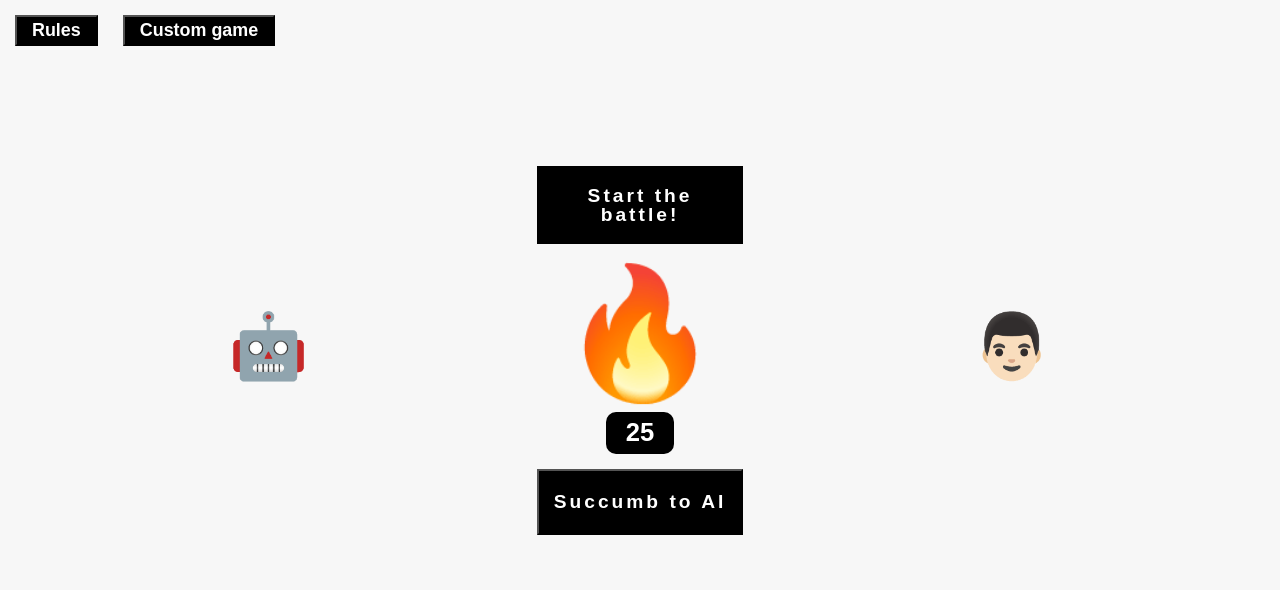
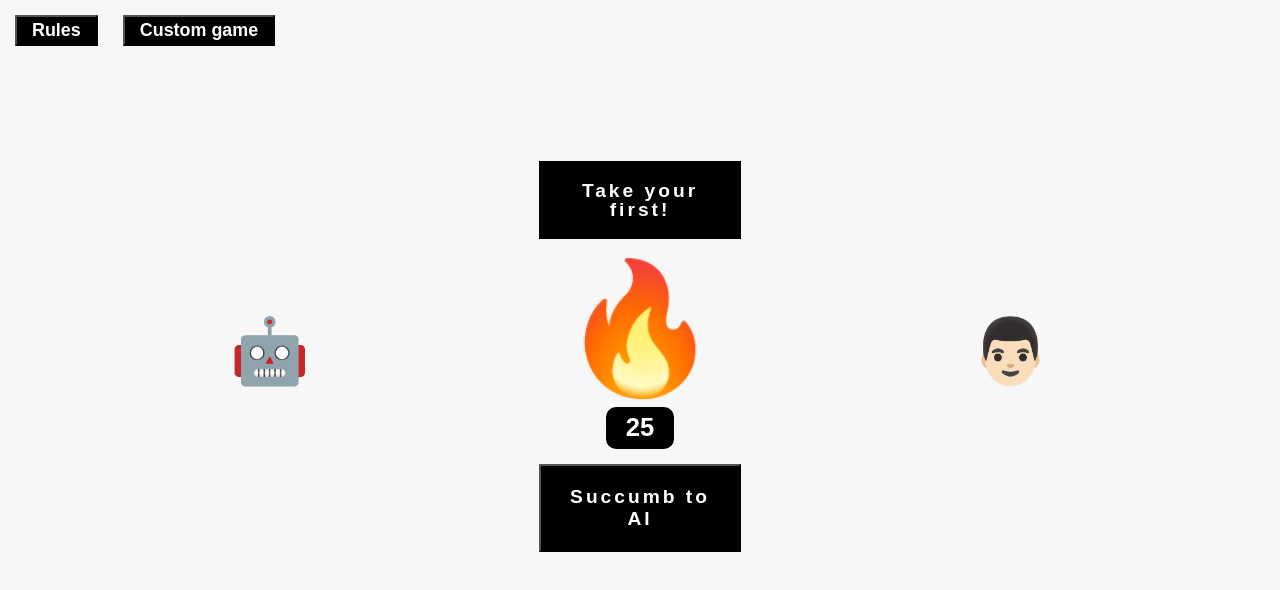
Before and after one commit to dovban-ds/pile-of-matches, a React (Create React App) app: page / in a window 1280 px wide. Shown: the top 590 px of the page. Built offline with nearby package versions, Linux system fonts and the light colour scheme.

Commit message:
+ added React context there are a lot proprs need to passed through all app, thus decided to rework it

```diff
--- a/src/App.tsx
+++ b/src/App.tsx
@@ -1,10 +1,13 @@
 import React from "react";
 import Main from "./pages/Main";
+import { GameProvider } from "./providers/gameState.provider";
 
 function App() {
   return (
     <>
-      <Main />
+      <GameProvider>
+        <Main />
+      </GameProvider>
     </>
   );
 }
--- a/src/api/aiLogic.ts
+++ b/src/api/aiLogic.ts
@@ -32,8 +32,8 @@ export const aiFirstTurnLogic = (
   setGameState(
     (gameState: TypeInitState): TypeInitState => ({
       ...gameState,
-      aiNumbs: [...gameState.aiNumbs, 3],
-      matches: gameState.matches - 3,
+      aiNumbs: [...gameState.aiNumbs, 1],
+      matches: gameState.matches - 1,
     })
   );
 };
--- a/src/pages/Main/customGame.modal.tsx
+++ b/src/pages/Main/customGame.modal.tsx
@@ -1,10 +1,9 @@
-import { ReactElement, FC, useState } from "react";
+import { ReactElement, FC, useState, useContext } from "react";
+import { GameContext } from "../../providers/gameState.provider";
 
-const CustomGame: FC<any> = ({
-  setCustomGameModal,
-  setGameState,
-}: any): ReactElement => {
+const CustomGame: FC<any> = ({ setCustomGameModal }: any): ReactElement => {
   const [value, setValue] = useState<any>("");
+  const { setGameState } = useContext(GameContext);
 
   const handleSubmit = () => {
     if (!(value % 2)) {
--- a/src/pages/Main/headerMenu.tsx
+++ b/src/pages/Main/headerMenu.tsx
@@ -1,9 +1,11 @@
-import { ReactElement, useState, FC } from "react";
+import { ReactElement, useState, FC, useContext } from "react";
 import CustomGame from "./customGame.modal";
+import { GameContext } from "../../providers/gameState.provider";
 
-const HeaderMenu: FC<any> = ({ matches, setGameState }): ReactElement => {
+const HeaderMenu: FC<any> = (): ReactElement => {
   const [rulesModal, setRulesModal] = useState(false);
   const [customGameModal, setCustomGameModal] = useState(false);
+  const { gameState, setGameState } = useContext(GameContext);
 
   const handleClick = () => {
     setRulesModal(true);
@@ -14,7 +16,7 @@ const HeaderMenu: FC<any> = ({ matches, setGameState }): ReactElement => {
       <button className="rules" onClick={handleClick}>
         Rules
       </button>
-      {matches === 25 && (
+      {gameState.matches === 25 && (
         <button
           className="custom-game"
           onClick={() => {
@@ -24,7 +26,7 @@ const HeaderMenu: FC<any> = ({ matches, setGameState }): ReactElement => {
           Custom game
         </button>
       )}
-      {matches !== 25 && (
+      {gameState.matches !== 25 && (
         <button
           className="rules"
           onClick={() => {
@@ -35,10 +37,7 @@ const HeaderMenu: FC<any> = ({ matches, setGameState }): ReactElement => {
         </button>
       )}
       {customGameModal && (
-        <CustomGame
-          setCustomGameModal={setCustomGameModal}
-          setGameState={setGameState}
-        />
+        <CustomGame setCustomGameModal={setCustomGameModal} />
       )}
       {rulesModal && (
         <div
--- a/src/pages/Main/index.tsx
+++ b/src/pages/Main/index.tsx
@@ -1,4 +1,4 @@
-import { ReactElement, useState, FC } from "react";
+import { ReactElement, useState, useContext } from "react";
 import "./index.style.css";
 import Modal from "./question.modal";
 import Score from "./score";
@@ -6,16 +6,12 @@ import WinnerModal from "./winner.modal";
 import { aiFirstTurnLogic } from "../../api/aiLogic";
 import { PlayersRoles, TypeInitState } from "../../types/main.types";
 import HeaderMenu from "./headerMenu";
+import { GameContext } from "../../providers/gameState.provider";
 
 const Main = (): ReactElement => {
   const [modal, setModal] = useState<boolean>(false);
-  const [gameState, setGameState] = useState<TypeInitState>({
-    matches: 25,
-    numbs: [],
-    aiNumbs: [],
-  });
-
-  const { matches, aiNumbs } = gameState;
+  const { gameState, setGameState } = useContext(GameContext);
+  const { matches, numbs } = gameState;
 
   const handleClick = (): void => {
     setModal(true);
@@ -23,16 +19,16 @@ const Main = (): ReactElement => {
 
   return (
     <div className="general-container">
-      <HeaderMenu matches={matches} setGameState={setGameState} />
+      <HeaderMenu />
       <div className="main">
         <div className="ai">
           <div className="emoji">🤖</div>
-          <Score gameState={gameState} playerType={PlayersRoles.ai} />
+          <Score playerType={PlayersRoles.ai} />
         </div>
         <div className="central-block">
-          {matches === 25 ? (
+          {!numbs.length ? (
             <p className="init-text btn" onClick={handleClick}>
-              Start the battle!
+              Take your first!
             </p>
           ) : (
             <p className="init-text btn" onClick={handleClick}>
@@ -41,7 +37,7 @@ const Main = (): ReactElement => {
           )}
           <div className="emoji-spec">🔥</div>
           <p className="counter">{matches}</p>
-          {!aiNumbs.length && (
+          {matches === 25 && (
             <button
               className="init-text btn"
               onClick={(): void => {
@@ -54,18 +50,10 @@ const Main = (): ReactElement => {
         </div>
         <div className="player">
           <div className="emoji">👨🏻</div>
-          <Score gameState={gameState} playerType={PlayersRoles.player} />
+          <Score playerType={PlayersRoles.player} />
         </div>
-        {modal && (
-          <Modal
-            offModal={setModal}
-            gameState={gameState}
-            setGameState={setGameState}
-          />
-        )}
-        {matches === 0 && (
-          <WinnerModal gameState={gameState} setGameState={setGameState} />
-        )}
+        {modal && <Modal offModal={setModal} />}
+        {matches === 0 && <WinnerModal />}
       </div>
     </div>
   );
--- a/src/pages/Main/question.modal.tsx
+++ b/src/pages/Main/question.modal.tsx
@@ -1,12 +1,12 @@
-import { FC, ReactElement } from "react";
+import { FC, ReactElement, useContext } from "react";
 import { aiLogic } from "../../api/aiLogic";
 import { TypeInitState, TypeModalProps } from "../../types/main.types";
+import { GameContext } from "../../providers/gameState.provider";
 
 const Modal: FC<TypeModalProps> = ({
   offModal,
-  gameState,
-  setGameState,
 }: TypeModalProps): ReactElement => {
+  const { gameState, setGameState } = useContext(GameContext);
   const handleClick = (amount: number): void => {
     setGameState(
       (prevState: TypeInitState): TypeInitState => ({
--- a/src/pages/Main/score.tsx
+++ b/src/pages/Main/score.tsx
@@ -1,10 +1,11 @@
-import { FC, ReactElement } from "react";
+import { FC, ReactElement, useContext } from "react";
 import { TypeScoreProps, PlayersRoles } from "../../types/main.types";
+import { GameContext } from "../../providers/gameState.provider";
 
 const Score: FC<TypeScoreProps> = ({
-  gameState,
   playerType,
 }: TypeScoreProps): ReactElement => {
+  const { gameState } = useContext(GameContext);
   return (
     <div className="box">
       {playerType === PlayersRoles.ai
--- a/src/pages/Main/winner.modal.tsx
+++ b/src/pages/Main/winner.modal.tsx
@@ -1,6 +1,8 @@
-import { FC, ReactElement } from "react";
+import { FC, ReactElement, useContext } from "react";
+import { GameContext } from "../../providers/gameState.provider";
 
-const WinnerModal: FC<any> = ({ gameState, setGameState }): ReactElement => {
+const WinnerModal: FC<any> = (): ReactElement => {
+  const { gameState, setGameState } = useContext(GameContext);
   const even: number = gameState.numbs.reduce(
     (acc: number, item: number): number => acc + item,
     0
--- /dev/null
+++ b/src/providers/gameState.provider.tsx
@@ -0,0 +1,39 @@
+import { createContext, useState, ReactNode } from "react";
+
+interface GameState {
+  matches: number;
+  numbs: number[];
+  aiNumbs: number[];
+}
+
+interface GameContextProps {
+  gameState: GameState;
+  setGameState: React.Dispatch<React.SetStateAction<GameState>>;
+}
+
+export const GameContext = createContext<GameContextProps>({
+  gameState: {
+    matches: 25,
+    numbs: [],
+    aiNumbs: [],
+  },
+  setGameState: () => {},
+});
+
+interface GameProviderProps {
+  children: ReactNode;
+}
+
+export const GameProvider: React.FC<GameProviderProps> = ({ children }) => {
+  const [gameState, setGameState] = useState<GameState>({
+    matches: 25,
+    numbs: [],
+    aiNumbs: [],
+  });
+
+  return (
+    <GameContext.Provider value={{ gameState, setGameState }}>
+      {children}
+    </GameContext.Provider>
+  );
+};
--- a/src/types/main.types.ts
+++ b/src/types/main.types.ts
@@ -6,12 +6,9 @@ export type TypeInitState = {
 
 export type TypeModalProps = {
   offModal: (value: boolean | ((prevVar: boolean) => boolean)) => void;
-  gameState: TypeInitState;
-  setGameState: React.Dispatch<React.SetStateAction<TypeInitState>>;
 };
 
 export type TypeScoreProps = {
-  gameState: TypeInitState;
   playerType: PlayersRoles;
 };
 
```
